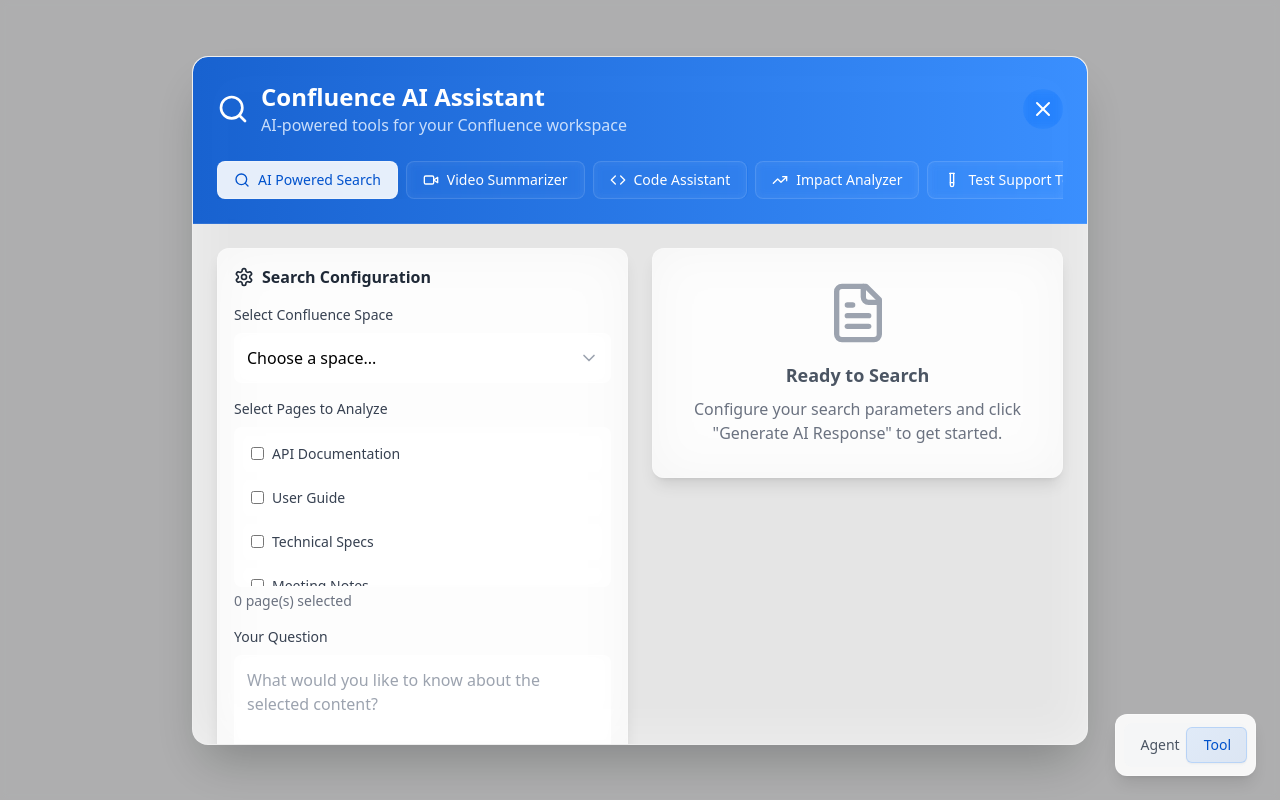
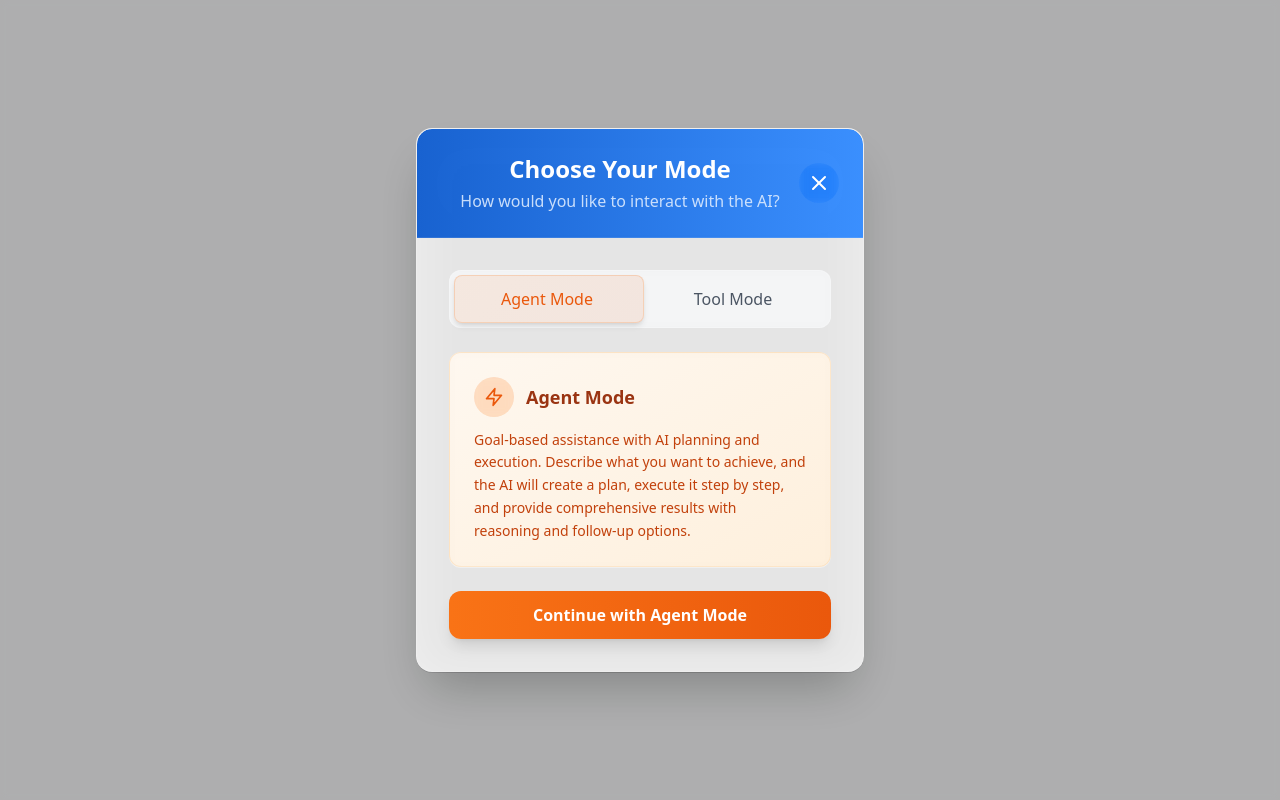
Before and after one commit to GaneshEEE/UI, a React (Vite) app: page / in a window 1280 px wide. Both pictures are taken after a click on the button "C.AIA". Built offline with nearby package versions, Linux system fonts and the light colour scheme.

Commit message:
Updated App.tsx

```diff
--- a/src/App.tsx
+++ b/src/App.tsx
@@ -15,7 +15,7 @@ export type AppMode = 'agent' | 'tool' | null;
 function App() {
   const [activeFeature, setActiveFeature] = useState<FeatureType>(null);
   const [isAppOpen, setIsAppOpen] = useState(false);
-  const [appMode, setAppMode] = useState<AppMode>('tool'); // Default to tool mode
+  const [appMode, setAppMode] = useState<AppMode>(null);
 
   const renderActiveFeature = () => {
     switch (activeFeature) {
@@ -38,13 +38,13 @@ function App() {
 
   const handleLauncherClick = () => {
     setIsAppOpen(true);
-    setActiveFeature('search'); // Default to search for tool mode
+    // Don't set a default feature, let user choose mode first
   };
 
   const handleAppClose = () => {
     setIsAppOpen(false);
     setActiveFeature(null);
-    setAppMode('tool'); // Reset to tool mode
+    setAppMode(null);
   };
 
   const handleModeSelect = (mode: AppMode) => {
@@ -57,30 +57,20 @@ function App() {
   return (
     <div className="min-h-screen bg-gray-50 p-4">
       {!isAppOpen && (
-        <CircularLauncher onClick={handleLauncherClick} isAgentMode={appMode === 'agent'} />
+        <CircularLauncher onClick={handleLauncherClick} />
       )}
 
       {isAppOpen && (
         <div>
-          {appMode === 'agent' ? (
+          {!appMode ? (
+            <ModeSelector onModeSelect={handleModeSelect} onClose={handleAppClose} />
+          ) : appMode === 'agent' ? (
             <AgentMode onClose={handleAppClose} onModeSelect={setAppMode} />
-          ) : activeFeature ? (
+          ) : appMode === 'tool' && activeFeature ? (
             renderActiveFeature()
-          ) : (
+          ) : appMode === 'tool' ? (
             <AIPoweredSearch onClose={handleAppClose} onFeatureSelect={setActiveFeature} />
-          )}
-
-          {/* Mode Selector - Show as overlay when switching modes */}
-          {isAppOpen && (
-            <div className="fixed bottom-6 right-6 z-50">
-              <ModeSelector
-                onModeSelect={handleModeSelect}
-                onClose={() => {}}
-                currentMode={appMode}
-                isOverlay={true}
-              />
-            </div>
-          )}
+          ) : null}
         </div>
       )}
     </div>
--- a/src/components/ModeSelector.tsx
+++ b/src/components/ModeSelector.tsx
@@ -5,72 +5,21 @@ import { AppMode } from '../App';
 interface ModeSelectorProps {
   onModeSelect: (mode: AppMode) => void;
   onClose: () => void;
-  currentMode?: AppMode;
-  isOverlay?: boolean;
 }
 
-const ModeSelector: React.FC<ModeSelectorProps> = ({ onModeSelect, onClose, currentMode = 'tool', isOverlay = false }) => {
-  const [selectedMode, setSelectedMode] = useState<'agent' | 'tool'>(currentMode === 'agent' ? 'agent' : 'tool');
+const ModeSelector: React.FC<ModeSelectorProps> = ({ onModeSelect, onClose }) => {
+  const [selectedMode, setSelectedMode] = useState<'agent' | 'tool'>('agent');
 
   const handleModeChange = (mode: 'agent' | 'tool') => {
     setSelectedMode(mode);
-    if (isOverlay) {
-      // Immediately switch mode when in overlay
-      onModeSelect(mode);
-    }
   };
 
   const handleConfirm = () => {
-    if (!isOverlay) {
     onModeSelect(selectedMode);
-    }
   };
 
-  if (isOverlay) {
   return (
-      <div className="bg-white/90 backdrop-blur-xl border border-white/30 rounded-xl shadow-lg p-2">
-        <div className="relative bg-gray-100/80 backdrop-blur-sm rounded-lg p-1">
-          <div
-            className={`absolute top-1 bottom-1 w-1/2 bg-white rounded-md shadow-sm transition-all duration-300 ease-out ${
-              selectedMode === 'agent' ? 'left-1' : 'left-1/2'
-            }`}
-            style={{
-              background: selectedMode === 'agent'
-                ? 'linear-gradient(135deg, rgba(249, 115, 22, 0.1) 0%, rgba(234, 88, 12, 0.1) 100%)'
-                : 'linear-gradient(135deg, rgba(38, 132, 255, 0.1) 0%, rgba(0, 82, 204, 0.1) 100%)',
-              borderColor: selectedMode === 'agent' ? 'rgba(249, 115, 22, 0.2)' : 'rgba(38, 132, 255, 0.2)',
-              borderWidth: '1px'
-            }}
-          />
-
-          <div className="relative flex">
-            <button
-              onClick={() => handleModeChange('agent')}
-              className={`flex-1 py-2 px-3 text-center font-medium transition-all duration-300 rounded-md text-sm ${
-                selectedMode === 'agent'
-                  ? 'text-orange-600 z-10'
-                  : 'text-gray-600 hover:text-gray-800'
-              }`}
-            >
-              Agent
-            </button>
-            <button
-              onClick={() => handleModeChange('tool')}
-              className={`flex-1 py-2 px-3 text-center font-medium transition-all duration-300 rounded-md text-sm ${
-                selectedMode === 'tool'
-                  ? 'text-confluence-blue z-10'
-                  : 'text-gray-600 hover:text-gray-800'
-              }`}
-            >
-              Tool
-            </button>
-          </div>
-        </div>
-      </div>
-    );
-  }
-  return (
-    <div className="fixed inset-0 bg-black/30 backdrop-blur-sm flex items-center justify-center z-40 p-4">
+    <div className="fixed inset-0 bg-black/30 backdrop-blur-sm flex items-center justify-center z-40 p-4 animate-fadeIn">
       <div className="bg-white/80 backdrop-blur-xl border border-white/20 rounded-2xl shadow-2xl w-full max-w-md overflow-hidden animate-slideInUp">
         {/* Header */}
         <div className="bg-gradient-to-r from-confluence-blue/90 to-confluence-light-blue/90 backdrop-blur-xl p-6 text-white border-b border-white/10">
@@ -160,7 +109,6 @@ const ModeSelector: React.FC<ModeSelectorProps> = ({ onModeSelect, onClose, curr
           </div>
 
           {/* Confirm Button */}
-          {!isOverlay && (
           <button
             onClick={handleConfirm}
             className={`w-full py-3 px-6 rounded-xl font-semibold text-white transition-all duration-300 hover:scale-105 shadow-lg ${
@@ -171,7 +119,6 @@ const ModeSelector: React.FC<ModeSelectorProps> = ({ onModeSelect, onClose, curr
           >
             Continue with {selectedMode === 'agent' ? 'Agent' : 'Tool'} Mode
           </button>
-          )}
         </div>
       </div>
     </div>
```
Lines whose indentation alone changed are shown as unchanged.
